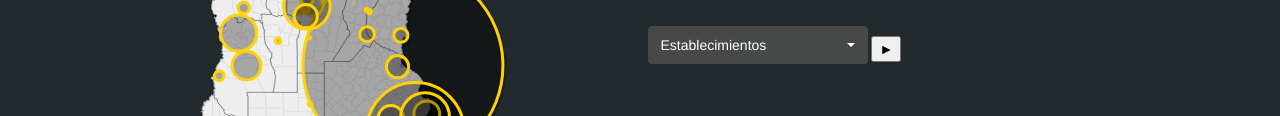
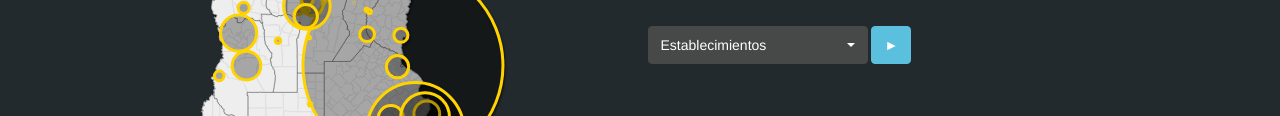
Before and after one commit to Nardoz/HotelViz, a plain HTML site: page index.html in a window 1280 px wide. Shown: the part 196-312 px from the top of the page. Drawn offline with nearby package versions, Linux system fonts and the light colour scheme; files whose address does not match are found by name.

Commit message:
fixed button

```diff
--- a/index.html
+++ b/index.html
@@ -65,7 +65,7 @@
                 <option value="plazas_disp">Plazas Disponibles</option>
                 <option value="plazas_ocup">Plazas Ocupadas</option>
               </select>
-              <button id="play">&#9658;</button>
+              <button id="play" class="btn btn-info" style="margin-top:-10px">&#9658;</button>
             </div>
           </div>
         </div>
```
